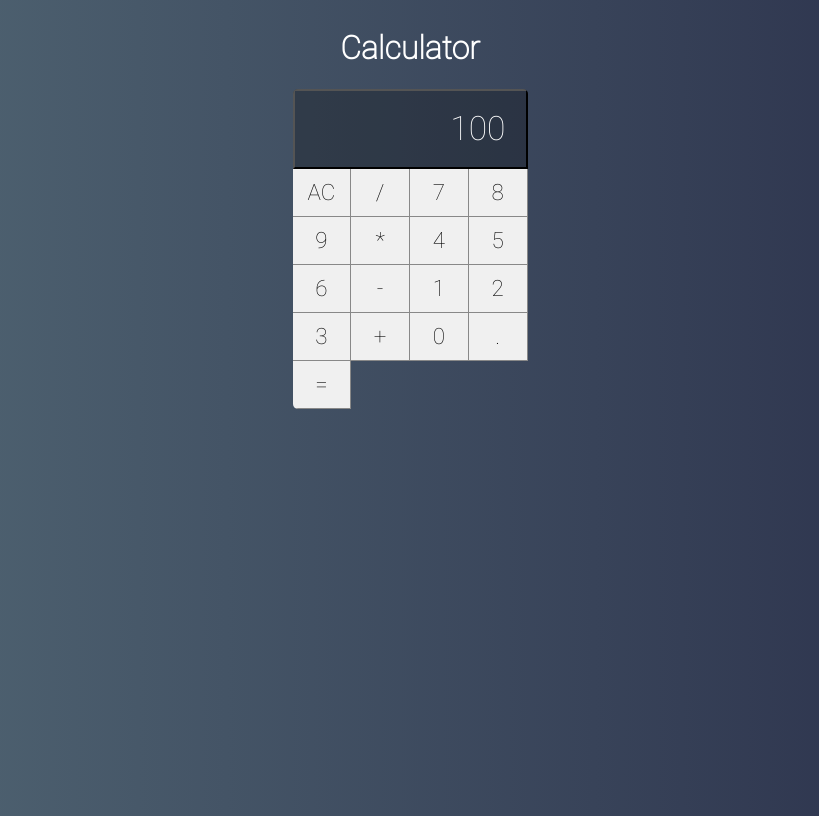
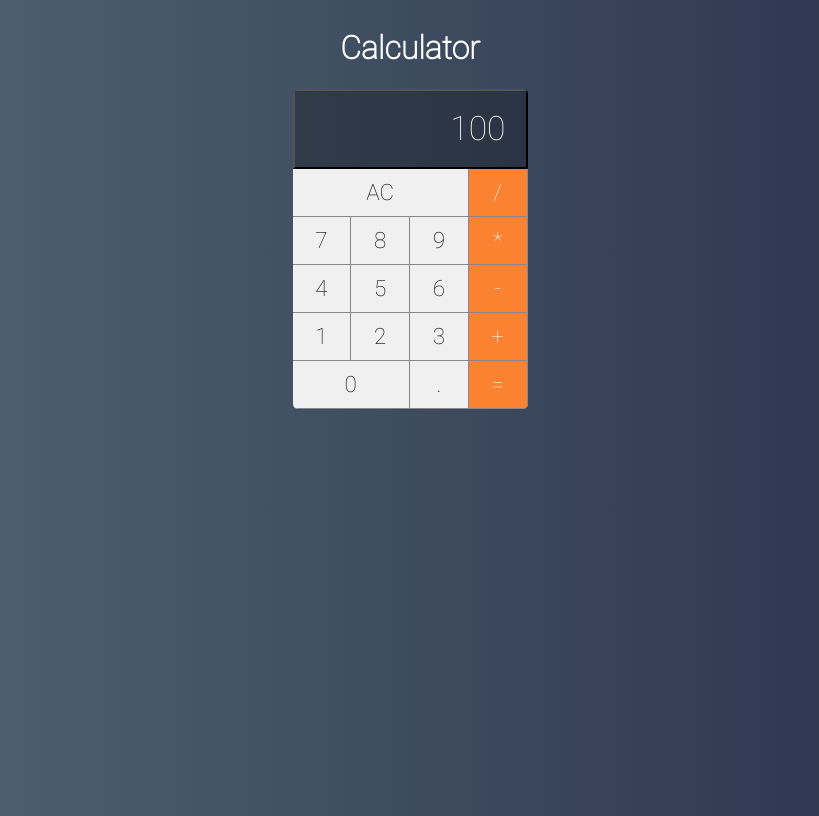
Before and after one commit to igortuag/React-Calculator, a React (Create React App) app: page / in a window 1280 px wide. Shown: the whole page, without its empty margins (230-1049 px from the left). Built offline with nearby package versions, Linux system fonts and the light colour scheme.

Commit message:
Componente Button #02

```diff
--- a/src/components/Button.css
+++ b/src/components/Button.css
@@ -11,3 +11,24 @@
     border-bottom: var(--border-button);
     outline: none;
 }
+
+.button:active {
+    background-color: #ccc;
+}
+
+.button.double {
+    grid-column: span 2;
+}
+
+.button.triple {
+    grid-column: span 3;
+}
+
+button.operation {
+    background-color: #fa8231;
+    color: #fff;
+}
+
+.button.operation:active {
+    background-color: #fa8231cc;
+}
--- a/src/components/Button.jsx
+++ b/src/components/Button.jsx
@@ -1,5 +1,18 @@
 import React from 'react'
 import './Button.css'
 
-export default props =>
-        <button className='button'>{props.label}</button>
+export default props => {
+    let classes = 'button '
+    classes += props.operation ? 'operation' : ''
+    classes += props.double ? 'double' : ''
+    classes += props.triple ? 'triple' : ''
+
+    return(
+        <button
+
+            onClick={e => props.click && props.click(e.target.innerHTML)}
+            className={classes}>
+            {props.label}
+        </button>
+    )
+}
--- a/src/main/Calculator.jsx
+++ b/src/main/Calculator.jsx
@@ -5,27 +5,47 @@ import Button from '../components/Button'
 import Display from '../components/Display'
 
 export default class Calculator extends Component {
+
+    constructor(props) {
+        super(props)
+        this.clearMemory = this.clearMemory.bind(this)
+        this.setOperation = this.setOperation.bind(this)
+        this.addDigit = this.addDigit.bind(this)
+    }
+
+    clearMemory() {
+        console.log('limpar')
+    }
+
+    setOperation(operation) {
+        console.log(operation)
+    }
+
+    addDigit(n){
+        console.log(n)
+    }
+
     render() {
         return (
             <div className="calculator">
                 <Display value={100}/>
-                <Button label="AC"/>
-                <Button label="/"/>
-                <Button label="7"/>
-                <Button label="8"/>
-                <Button label="9"/>
-                <Button label="*"/>
-                <Button label="4"/>
-                <Button label="5"/>
-                <Button label="6"/>
-                <Button label="-"/>
-                <Button label="1"/>
-                <Button label="2"/>
-                <Button label="3"/>
-                <Button label="+"/>
-                <Button label="0"/>
-                <Button label="."/>
-                <Button label="="/>
+                <Button label="AC" click={() => this.clearMemory()} triple/>
+                <Button label="/" click={this.setOperation} operation/>
+                <Button label="7" click={this.addDigit} />
+                <Button label="8" click={this.addDigit} />
+                <Button label="9" click={this.addDigit} />
+                <Button label="*" click={this.setOperation} operation />
+                <Button label="4" click={this.addDigit} />
+                <Button label="5" click={this.addDigit} />
+                <Button label="6" click={this.addDigit} />
+                <Button label="-" click={this.setOperation} operation />
+                <Button label="1" click={this.addDigit} />
+                <Button label="2" click={this.addDigit} />
+                <Button label="3" click={this.addDigit} />
+                <Button label="+" click={this.setOperation} operation />
+                <Button label="0" click={this.addDigit} double/>
+                <Button label="." click={this.addDigit} />
+                <Button label="=" click={this.setOperation} operation />
             </div>
         )
     }
```
